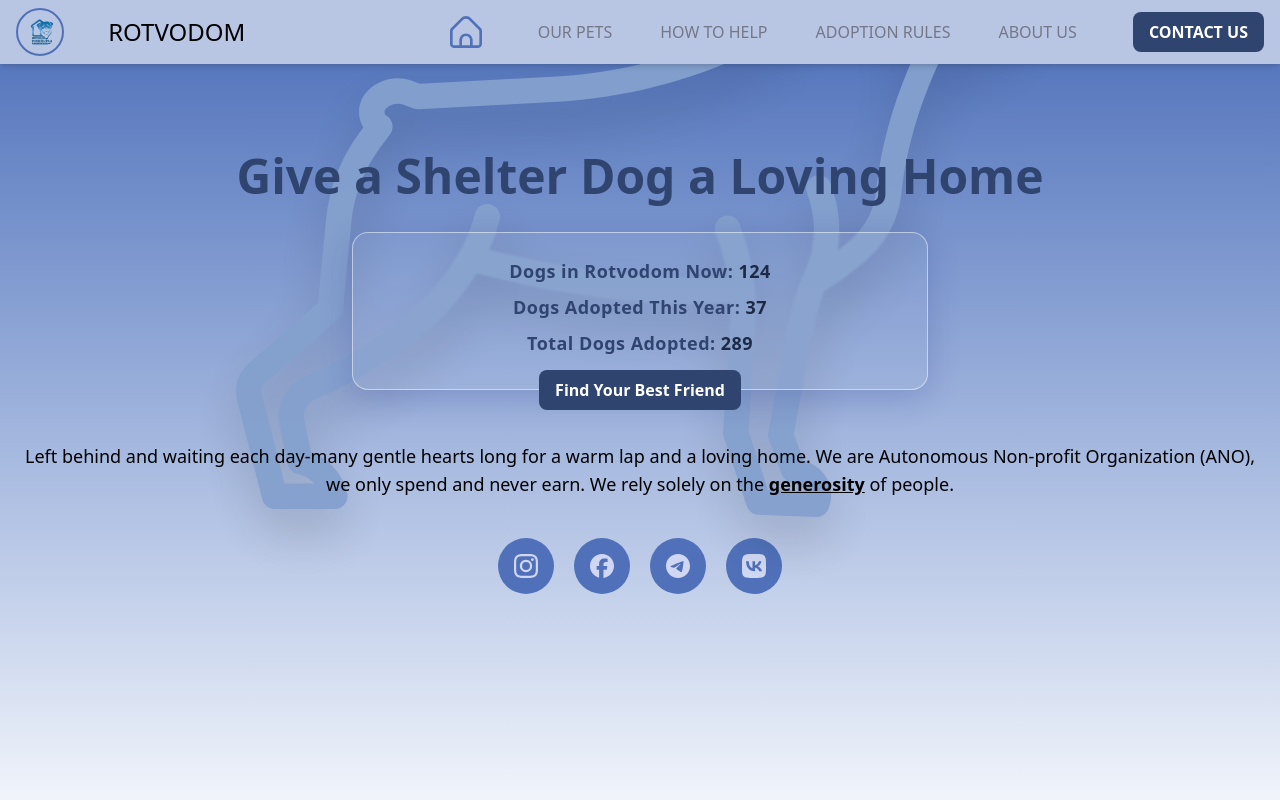
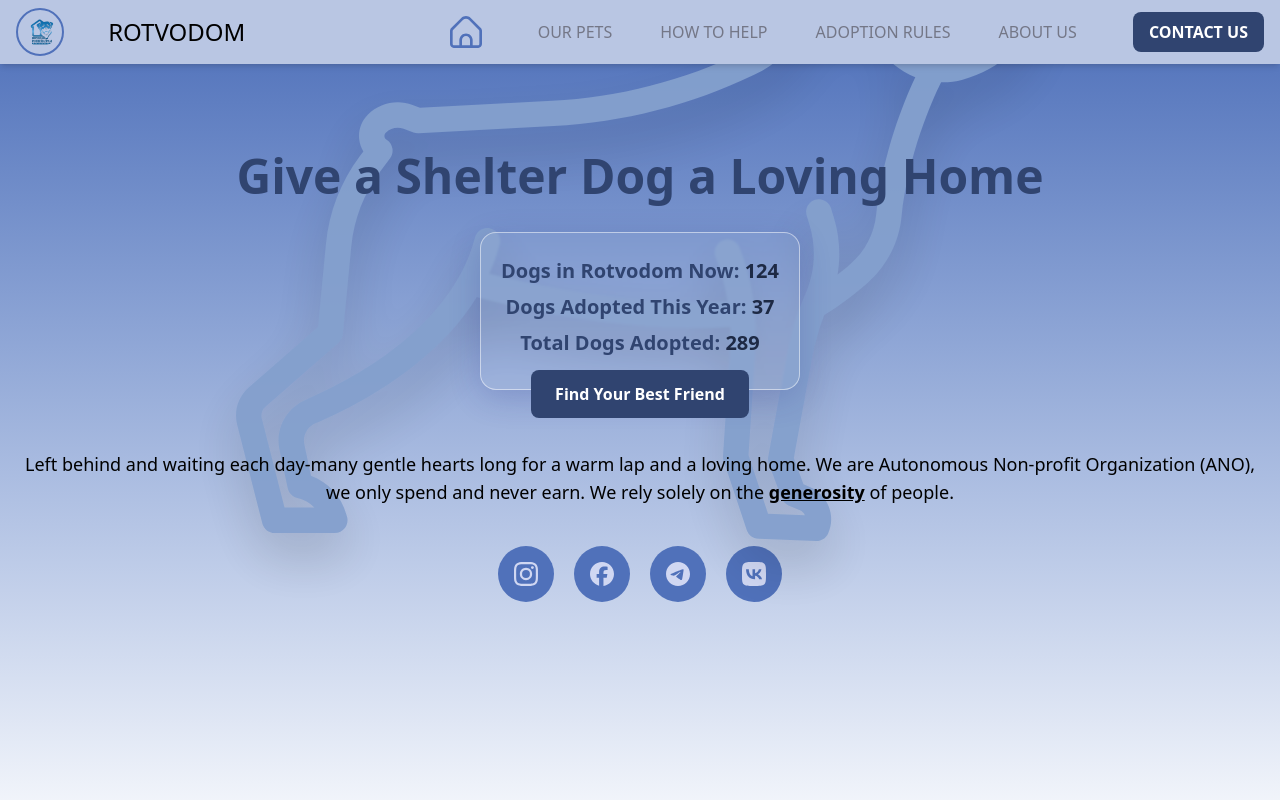
Before and after one commit to bavayra/dog-shelter, a React (Vite) app: page / in a window 1280 px wide. Shown: the top 800 px of the page. Built offline with nearby package versions, Linux system fonts and the light colour scheme.

Commit message:
style: minor styling changes for the hero section for >425 (sizes, margins and paddings

```diff
--- a/src/App.tsx
+++ b/src/App.tsx
@@ -27,7 +27,7 @@ function App() {
           >
             <RottweilerBg
               aria-hidden="true"
-              className="text-primary-300 xs:-top-56 pointer-events-none absolute -top-50 right-1 z-0 h-full w-full transform opacity-95 drop-shadow-2xl"
+              className="text-primary-300 xs:-top-56 pointer-events-none absolute -top-50 right-1 z-0 h-full w-full transform opacity-95 drop-shadow-2xl sm:-top-50"
             />
             <h2 className="text-primary-700 xs:mt-16 xs:text-5xl xs:font-semibold relative z-10 mx-0 mt-12 w-full text-center text-4xl font-bold">
               {' '}
@@ -36,8 +36,8 @@ function App() {
               Give a Shelter Dog a Loving Home
             </h2>
 
-            <div className="glass-card text-primary-700 xs:mt-8 relative z-10 mx-auto my-auto mt-4 max-w-xl rounded-2xl px-0 py-6 text-center text-lg font-semibold tracking-wide">
-              <p className="letter-spacing-wider mb-2">
+            <div className="glass-card text-primary-700 xs:mt-8 relative z-10 mx-auto my-auto mt-4 max-w-xl rounded-2xl px-0 py-6 text-center text-lg font-semibold sm:w-xs sm:text-xl">
+              <p className="mb-2">
                 Dogs in Rotvodom Now:{' '}
                 <span className="text-primary-900">
                   {shelterStats.totalDogsNow}{' '}
@@ -61,7 +61,7 @@ function App() {
               <Button
                 variant="primary"
                 size="medium"
-                className="z-10 -mt-5 transition-transform hover:scale-105"
+                className="xs:px-6 xs:py-3 z-10 -mt-5 transition-transform hover:scale-105"
                 onClick={() =>
                   document
                     .getElementById('pets')
```
